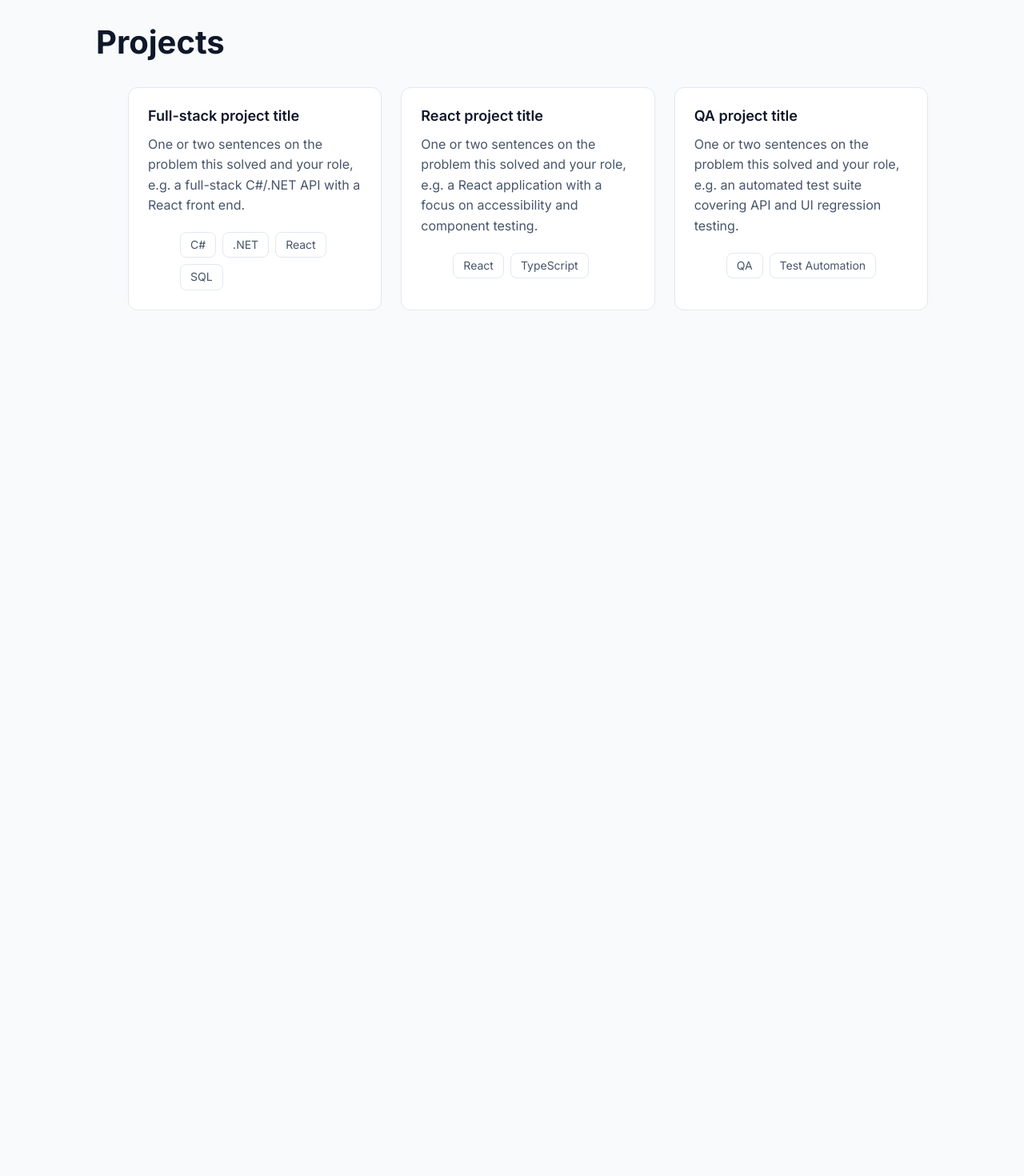
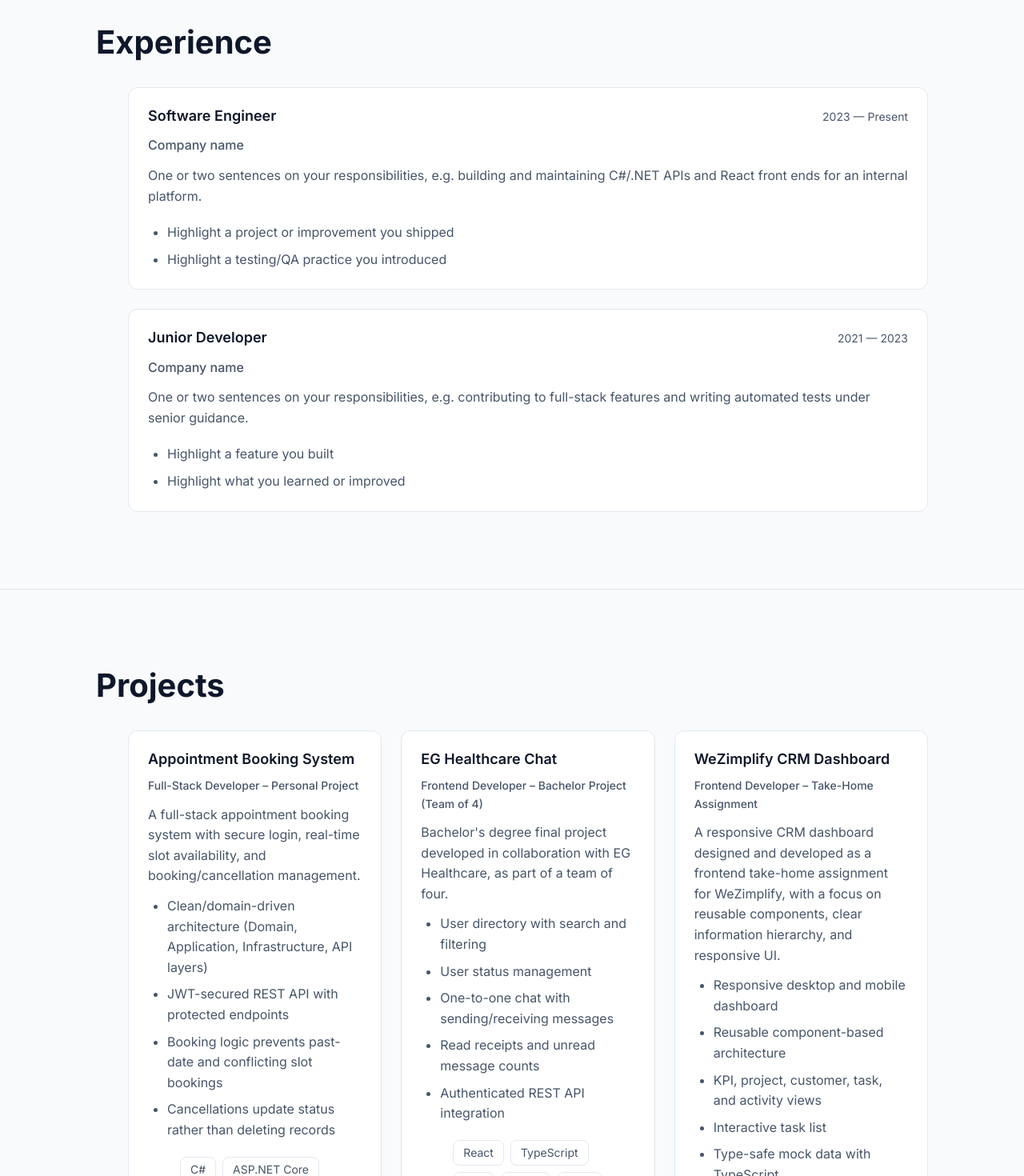
Before and after one commit to FatemaMohammad/portfolio, a React (Vite) app: page / in a window 1280 px wide. Shown: the part 1240-2710 px from the top of the page at 80% size. Before the commit the page ends 1724 px from the top, so only its background shows below. Built offline with nearby package versions, Linux system fonts and the light colour scheme.

Commit message:
update with my projects

```diff
--- a/src/App.tsx
+++ b/src/App.tsx
@@ -1,6 +1,7 @@
 import Header from './components/Header/Header'
 import Hero from './sections/Hero/Hero'
 import About from './sections/About/About'
+import Experience from './sections/Experience/Experience'
 import Projects from './sections/Projects/Projects'
 
 function App() {
@@ -10,6 +11,7 @@ function App() {
       <main>
         <Hero />
         <About />
+        <Experience />
         <Projects />
       </main>
     </>
--- /dev/null
+++ b/src/data/experience.ts
@@ -0,0 +1,23 @@
+import type { Experience } from '../types/experience';
+
+export const experience: Experience[] = [
+  {
+    role: 'Software Engineer',
+    company: 'Company name',
+    period: '2023 — Present',
+    description:
+      'One or two sentences on your responsibilities, e.g. building and maintaining C#/.NET APIs and React front ends for an internal platform.',
+    highlights: [
+      'Highlight a project or improvement you shipped',
+      'Highlight a testing/QA practice you introduced',
+    ],
+  },
+  {
+    role: 'Junior Developer',
+    company: 'Company name',
+    period: '2021 — 2023',
+    description:
+      'One or two sentences on your responsibilities, e.g. contributing to full-stack features and writing automated tests under senior guidance.',
+    highlights: ['Highlight a feature you built', 'Highlight what you learned or improved'],
+  },
+];
--- a/src/data/projects.ts
+++ b/src/data/projects.ts
@@ -2,21 +2,46 @@ import type { Project } from '../types/project';
 
 export const projects: Project[] = [
   {
-    title: 'Full-stack project title',
+    title: 'Appointment Booking System',
+    role: 'Full-Stack Developer – Personal Project',
     description:
-      'One or two sentences on the problem this solved and your role, e.g. a full-stack C#/.NET API with a React front end.',
-    tags: ['C#', '.NET', 'React', 'SQL'],
+      'A full-stack appointment booking system with secure login, real-time slot availability, and booking/cancellation management.',
+    tags: ['C#', 'ASP.NET Core', 'EF Core', 'SQLite', 'JWT', 'React', 'TypeScript', 'Vite'],
+    highlights: [
+      'Clean/domain-driven architecture (Domain, Application, Infrastructure, API layers)',
+      'JWT-secured REST API with protected endpoints',
+      'Booking logic prevents past-date and conflicting slot bookings',
+      'Cancellations update status rather than deleting records',
+    ],
+    repoUrl: 'https://github.com/FatemaMohammad/appointment-booking-system',
   },
   {
-    title: 'React project title',
+    title: 'EG Healthcare Chat',
+    role: 'Frontend Developer – Bachelor Project (Team of 4)',
     description:
-      'One or two sentences on the problem this solved and your role, e.g. a React application with a focus on accessibility and component testing.',
-    tags: ['React', 'TypeScript'],
+      "Bachelor's degree final project developed in collaboration with EG Healthcare, as part of a team of four.",
+    tags: ['React', 'TypeScript', 'Vite', 'Axios', 'JWT', 'GitHub Actions', 'GitHub Pages'],
+    highlights: [
+      'User directory with search and filtering',
+      'User status management',
+      'One-to-one chat with sending/receiving messages',
+      'Read receipts and unread message counts',
+      'Authenticated REST API integration',
+    ],
   },
   {
-    title: 'QA project title',
+    title: 'WeZimplify CRM Dashboard',
+    role: 'Frontend Developer – Take-Home Assignment',
     description:
-      'One or two sentences on the problem this solved and your role, e.g. an automated test suite covering API and UI regression testing.',
-    tags: ['QA', 'Test Automation'],
+      'A responsive CRM dashboard designed and developed as a frontend take-home assignment for WeZimplify, with a focus on reusable components, clear information hierarchy, and responsive UI.',
+    tags: ['React 19', 'TypeScript', 'Tailwind CSS 4', 'Vite'],
+    highlights: [
+      'Responsive desktop and mobile dashboard',
+      'Reusable component-based architecture',
+      'KPI, project, customer, task, and activity views',
+      'Interactive task list',
+      'Type-safe mock data with TypeScript',
+    ],
+    scope: 'Frontend/UI implementation using mock data.',
   },
 ];
--- /dev/null
+++ b/src/sections/Experience/Experience.css
@@ -0,0 +1,71 @@
+.experience {
+  padding-block: var(--space-8);
+  border-top: var(--border-default);
+}
+
+.experience__list {
+  display: flex;
+  flex-direction: column;
+  gap: var(--space-4);
+  margin-top: var(--space-5);
+  list-style: none;
+}
+
+.experience-card {
+  display: flex;
+  flex-direction: column;
+  gap: var(--space-2);
+  padding: var(--space-4);
+  border: var(--border-default);
+  border-radius: var(--radius-card);
+  background-color: var(--color-surface);
+}
+
+.experience-card__header {
+  display: flex;
+  flex-direction: column;
+  gap: var(--space-1);
+}
+
+@media (min-width: 768px) {
+  .experience-card__header {
+    flex-direction: row;
+    align-items: baseline;
+    justify-content: space-between;
+  }
+}
+
+.experience-card__role {
+  font-size: var(--font-size-body-lg);
+  font-weight: var(--font-weight-semibold);
+  color: var(--color-text-primary);
+}
+
+.experience-card__period {
+  font-size: var(--font-size-small);
+  color: var(--color-text-secondary);
+}
+
+.experience-card__company {
+  font-size: var(--font-size-body);
+  font-weight: var(--font-weight-medium);
+  color: var(--color-text-secondary);
+}
+
+.experience-card__description {
+  font-size: var(--font-size-body);
+  line-height: var(--line-height-base);
+  color: var(--color-text-secondary);
+}
+
+.experience-card__highlights {
+  display: flex;
+  flex-direction: column;
+  gap: var(--space-1);
+  margin-top: var(--space-1);
+  padding-left: var(--space-4);
+  font-size: var(--font-size-body);
+  line-height: var(--line-height-base);
+  color: var(--color-text-secondary);
+  list-style: disc;
+}
--- /dev/null
+++ b/src/sections/Experience/Experience.tsx
@@ -0,0 +1,33 @@
+import { experience } from '../../data/experience';
+import './Experience.css';
+
+function Experience() {
+  return (
+    <section id="experience" className="experience">
+      <div className="container">
+        <h2 className="section-heading">Experience</h2>
+        <ol className="experience__list">
+          {experience.map((item, index) => (
+            <li key={index} className="experience-card">
+              <div className="experience-card__header">
+                <h3 className="experience-card__role">{item.role}</h3>
+                <span className="experience-card__period">{item.period}</span>
+              </div>
+              <p className="experience-card__company">{item.company}</p>
+              <p className="experience-card__description">{item.description}</p>
+              {item.highlights && item.highlights.length > 0 && (
+                <ul className="experience-card__highlights">
+                  {item.highlights.map((highlight, highlightIndex) => (
+                    <li key={highlightIndex}>{highlight}</li>
+                  ))}
+                </ul>
+              )}
+            </li>
+          ))}
+        </ol>
+      </div>
+    </section>
+  );
+}
+
+export default Experience;
--- a/src/sections/Projects/Projects.css
+++ b/src/sections/Projects/Projects.css
@@ -39,9 +39,32 @@
   color: var(--color-text-primary);
 }
 
+.project-card__role {
+  font-size: var(--font-size-small);
+  font-weight: var(--font-weight-medium);
+  color: var(--color-text-secondary);
+}
+
 .project-card__description {
   font-size: var(--font-size-body);
   line-height: var(--line-height-base);
+  color: var(--color-text-secondary);
+}
+
+.project-card__highlights {
+  display: flex;
+  flex-direction: column;
+  gap: var(--space-1);
+  padding-left: var(--space-4);
+  font-size: var(--font-size-body);
+  line-height: var(--line-height-base);
+  color: var(--color-text-secondary);
+  list-style: disc;
+}
+
+.project-card__scope {
+  font-size: var(--font-size-small);
+  font-style: italic;
   color: var(--color-text-secondary);
 }
 
--- a/src/sections/Projects/Projects.tsx
+++ b/src/sections/Projects/Projects.tsx
@@ -10,7 +10,15 @@ function Projects() {
           {projects.map((project, index) => (
             <li key={index} className="project-card">
               <h3 className="project-card__title">{project.title}</h3>
+              <p className="project-card__role">{project.role}</p>
               <p className="project-card__description">{project.description}</p>
+              {project.highlights && project.highlights.length > 0 && (
+                <ul className="project-card__highlights">
+                  {project.highlights.map((highlight, highlightIndex) => (
+                    <li key={highlightIndex}>{highlight}</li>
+                  ))}
+                </ul>
+              )}
               <ul className="project-card__tags">
                 {project.tags.map((tag) => (
                   <li key={tag} className="project-card__tag">
@@ -18,6 +26,7 @@ function Projects() {
                   </li>
                 ))}
               </ul>
+              {project.scope && <p className="project-card__scope">{project.scope}</p>}
               {(project.repoUrl || project.liveUrl) && (
                 <div className="project-card__links">
                   {project.repoUrl && (
--- /dev/null
+++ b/src/types/experience.ts
@@ -0,0 +1,7 @@
+export interface Experience {
+  role: string;
+  company: string;
+  period: string;
+  description: string;
+  highlights?: string[];
+}
--- a/src/types/project.ts
+++ b/src/types/project.ts
@@ -1,7 +1,10 @@
 export interface Project {
   title: string;
+  role: string;
   description: string;
   tags: string[];
+  highlights?: string[];
+  scope?: string;
   repoUrl?: string;
   liveUrl?: string;
 }
```
